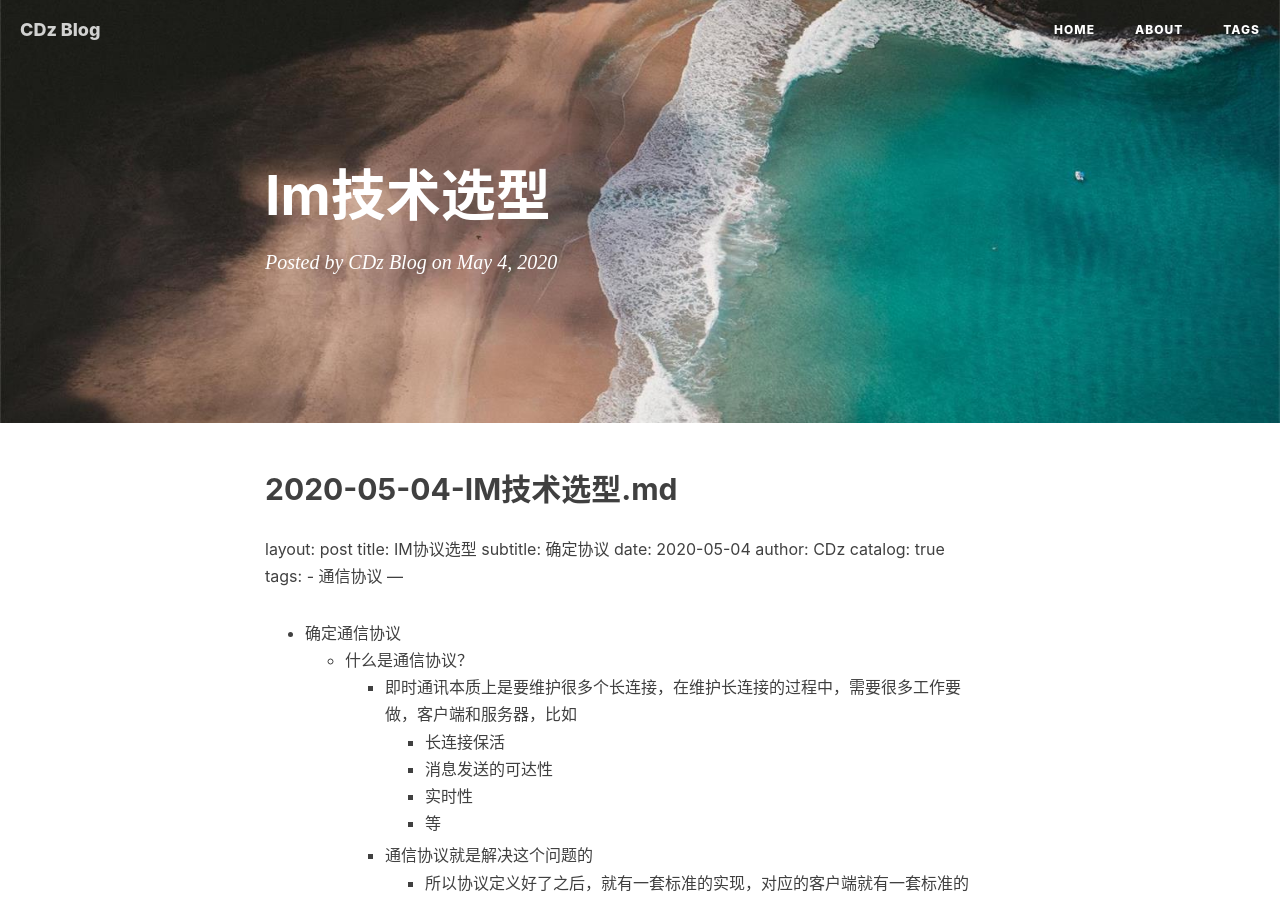
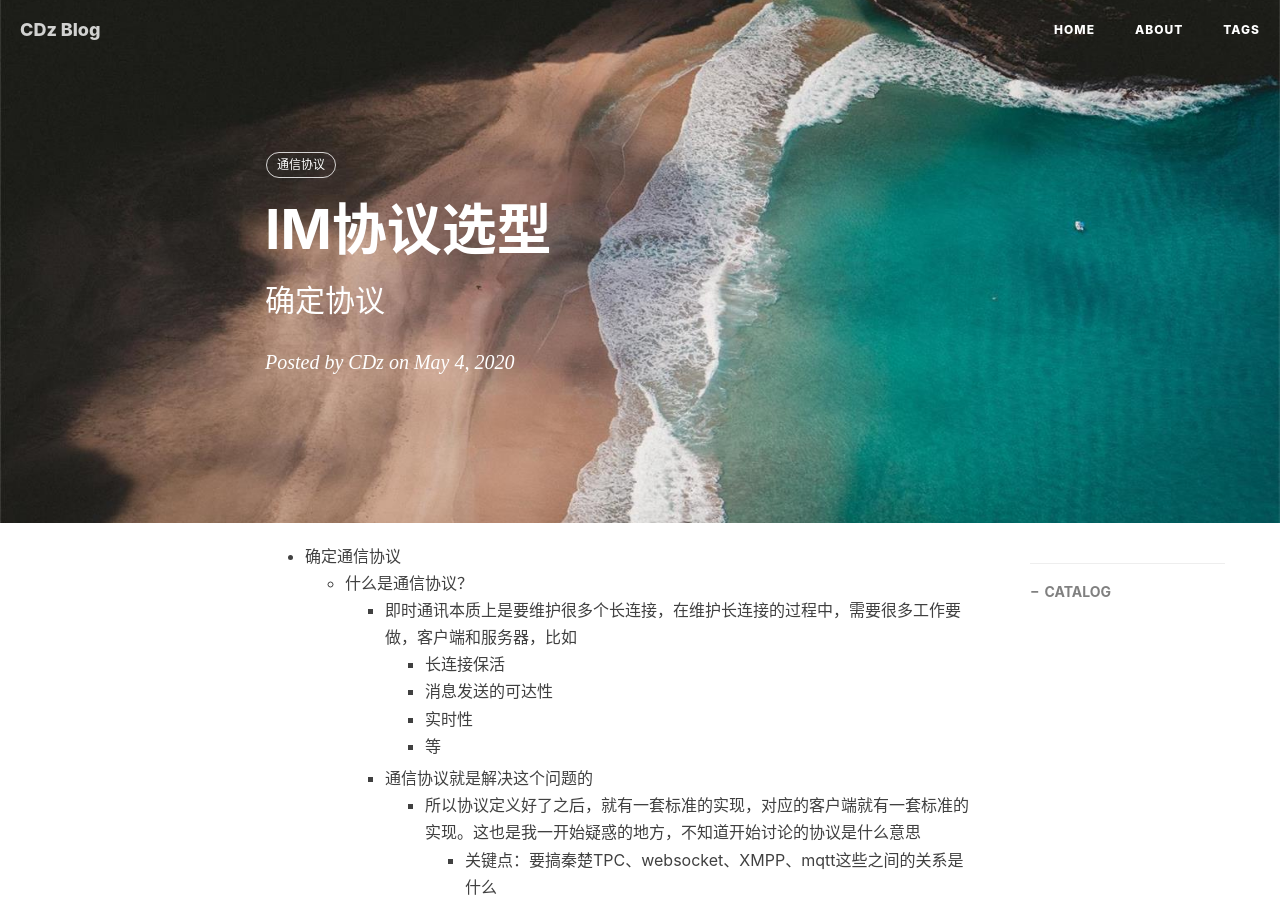
Before and after one commit to CDz1129/CDz1129.github.io, a Jekyll site: the page built from _posts/2020-05-04-IM技术选型.md, in a window 1280 px wide and 900 px high. Built offline with Jekyll 4.4.1, drawn with Linux system fonts in a browser that asks for light colours; nearby versions of some CDN libraries; our own code applies the rules of GitHub Pages for plain Markdown files; comment, search, counter and statistics services are not loaded.

Commit message:
协议选型

```diff
--- a/_posts/2020-05-04-IM技术选型.md
+++ b/_posts/2020-05-04-IM技术选型.md
@@ -1,4 +1,3 @@
-2020-05-04-IM技术选型.md
 ---
 layout:     post
 title:      IM协议选型
```
